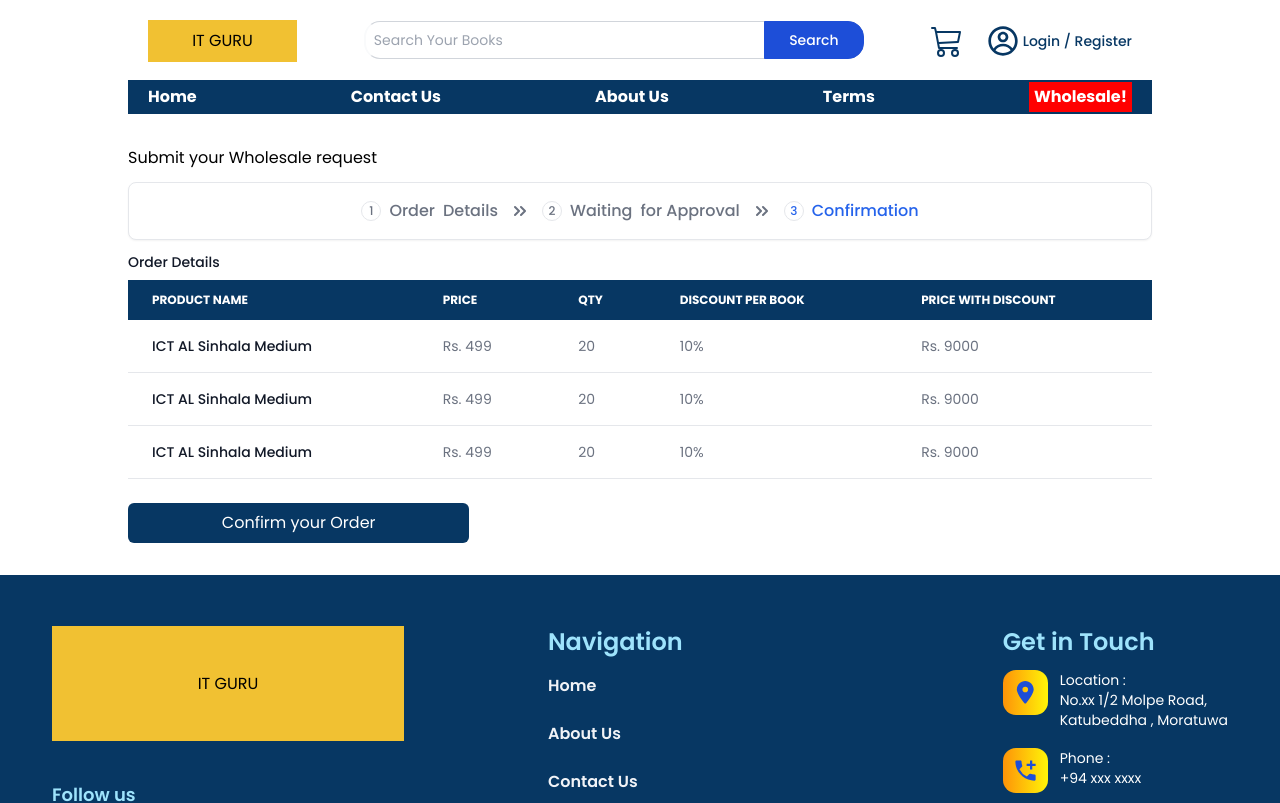
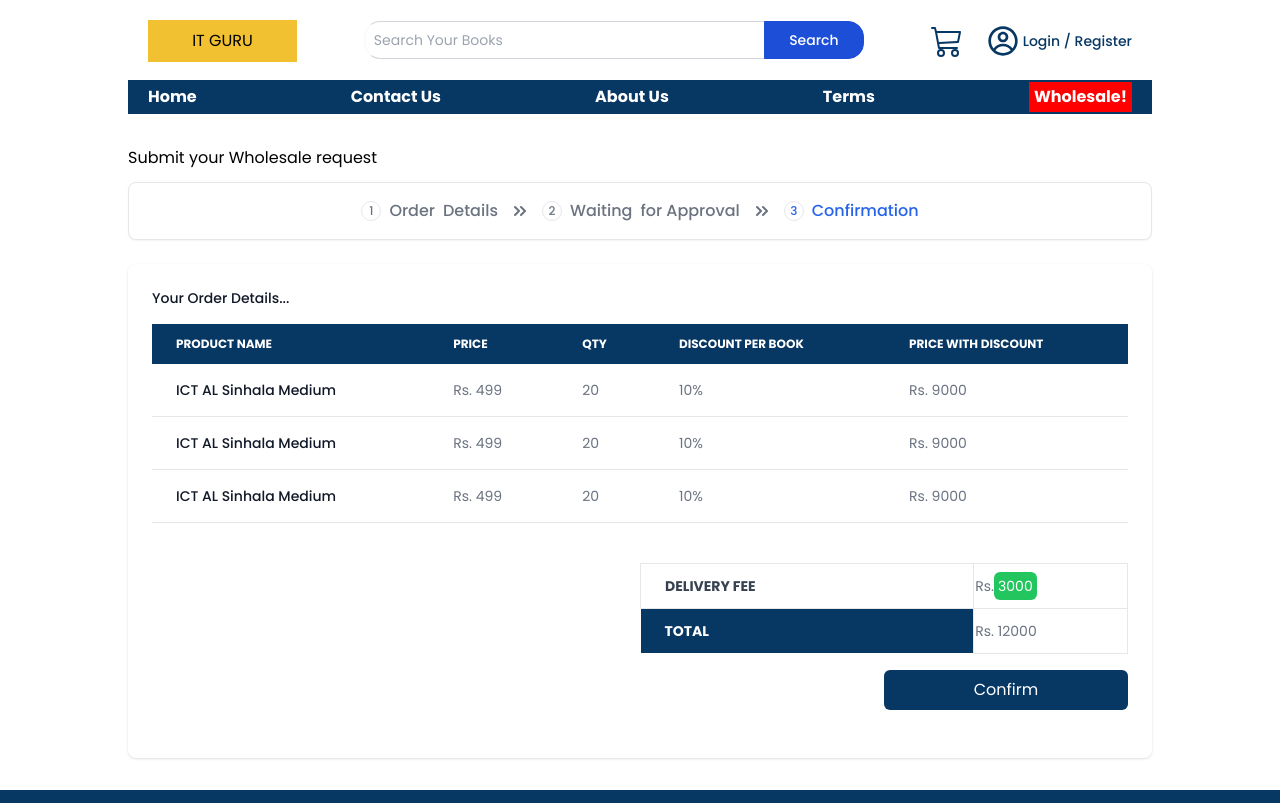
Before and after one commit to IT-Guru-Books-Store/ecomm-app-user, a Next.js app: page /wholesale-request in a window 1280 px wide. Shown: the top 803 px of the page. Built offline with nearby package versions, Linux system fonts and the light colour scheme.

Commit message:
added overall table and confirm btn for confirmation.

```diff
--- a/components/wholesale-request/wholesale-content/Confirmation.js
+++ b/components/wholesale-request/wholesale-content/Confirmation.js
@@ -1,18 +1,22 @@
 import React from "react";
 import OrderItemsTable from "./confirmation-components/OrderItemsTable";
+import OverallDetailTable from "./confirmation-components/OverallDetailTable";
 
 const Confirmation = () => {
   return (
-    <div>
-      <h3 className="block mb-2 text-sm font-medium text-gray-900 dark:text-white">
-        Order Details
+    <div className="w-full mt-6 shadow rounded-lg p-6 border-spacing-1">
+      <h3 className="block mb-4 text-sm font-medium text-gray-900 dark:text-white">
+        Your Order Details...
       </h3>
       <div className="hidden sm:block">
         <OrderItemsTable />
       </div>
-      <div className="sm:grid sm:grid-cols-3 my-6">
-        <button className="bg-[#073763] rounded-md text-white p-2">
-          Confirm your Order
+      <div className="sm:grid sm:grid-cols-4 my-6">
+        <div className="sm:col-span-2 sm:col-start-3">
+          <OverallDetailTable />
+        </div>
+        <button className="w-full bg-[#073763] rounded-md text-white p-2 sm:col-start-4">
+          Confirm
         </button>
       </div>
     </div>
--- /dev/null
+++ b/components/wholesale-request/wholesale-content/confirmation-components/OverallDetailTable.js
@@ -0,0 +1,39 @@
+import { overallWholesaleOrderDetails } from "@/data/dataModels";
+import React from "react";
+
+const OverallDetailTable = () => {
+  const orderDetails = overallWholesaleOrderDetails;
+  return (
+    <div className="my-4 relative overflow-x-auto">
+      <table className="w-full text-sm  rtl:text-right text-gray-500 dark:text-gray-400">
+        <tbody>
+          <tr>
+            <th
+              scope="col"
+              className="border uppercase text-left text-gray-700 px-6 py-3"
+            >
+              Delivery Fee
+            </th>
+            <td className="border">
+              Rs.
+              <span className="bg-green-500 text-white p-1 rounded-md">
+                {orderDetails.deliveryFee}
+              </span>
+            </td>
+          </tr>
+          <tr>
+            <th
+              scope="col"
+              className="uppercase text-left bg-[#073763] text-white px-6 py-3"
+            >
+              Total
+            </th>
+            <td className="border">Rs. {orderDetails.total}</td>
+          </tr>
+        </tbody>
+      </table>
+    </div>
+  );
+};
+
+export default OverallDetailTable;
--- a/data/dataModels.js
+++ b/data/dataModels.js
@@ -60,3 +60,9 @@ export const orderedItemsForWholesaleConfirmation = [
     priceWithDiscount: 9000.0,
   },
 ];
+
+export const overallWholesaleOrderDetails = {
+  id: 787272,
+  deliveryFee: 3000.0,
+  total: 12000.0,
+};
```
